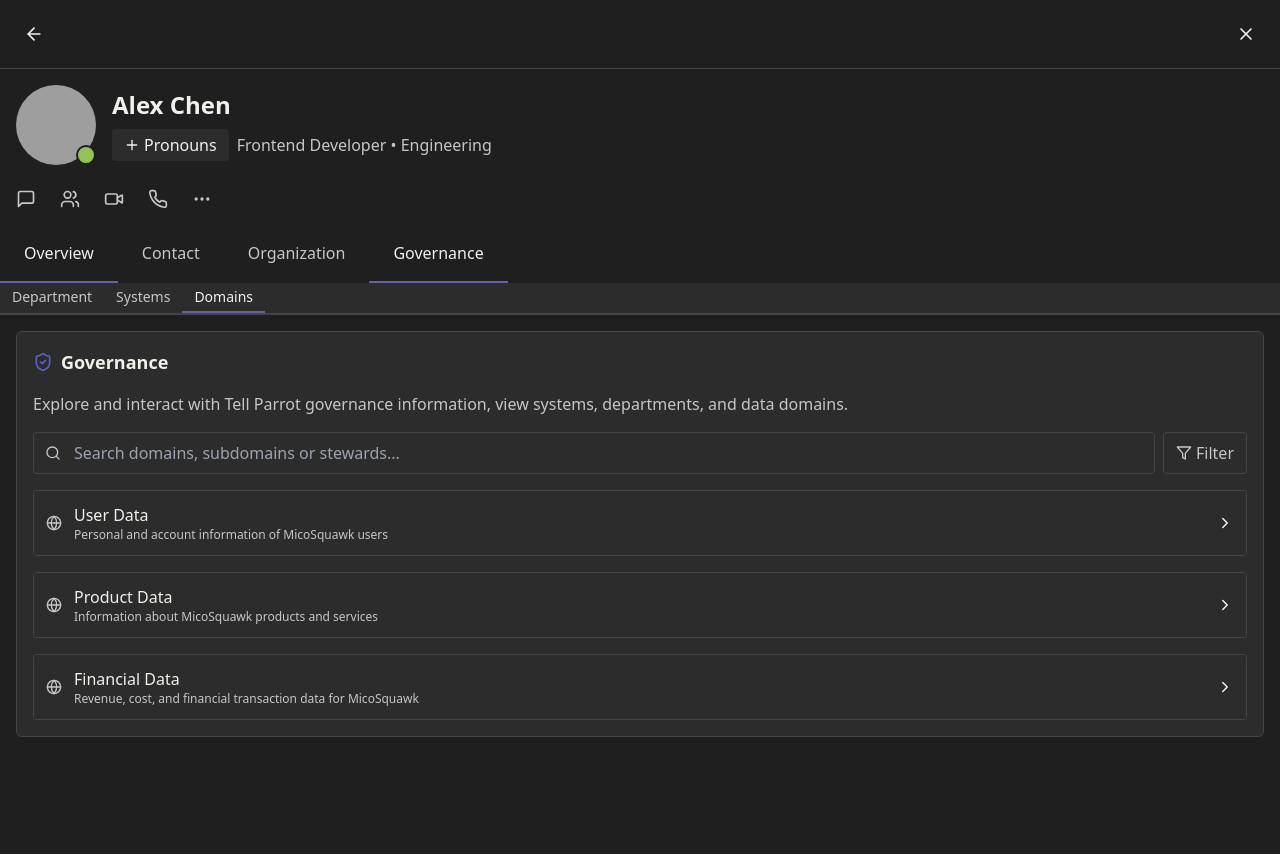
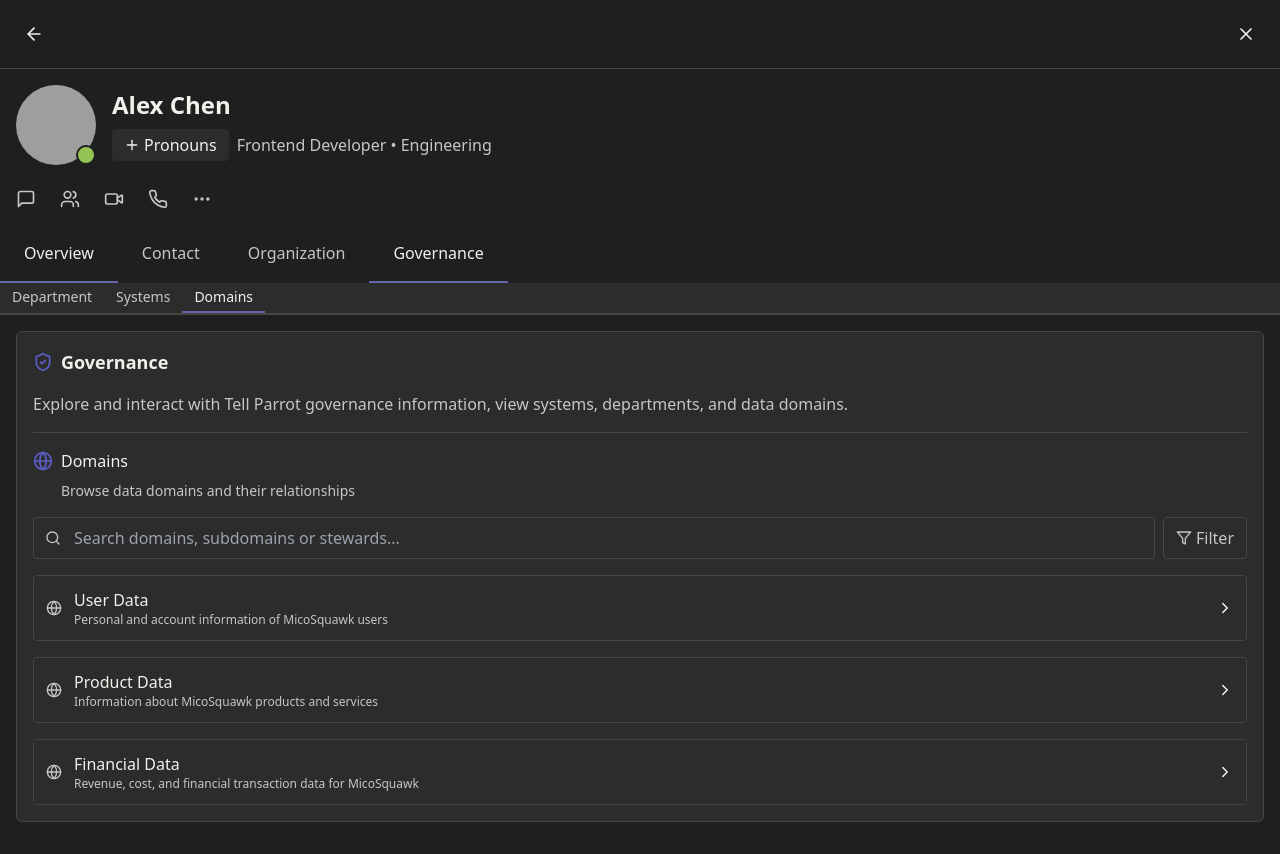
Before and after one commit to Walley411/parrot-tab-empower-67, a React (Vite) app: page /profile/1/governance/domains in a window 1280 px wide. Before the commit the page ends 800 px from the top, so only its background shows below. Built offline with nearby package versions, Linux system fonts and the light colour scheme; grey boxes are pictures that could not be loaded.

Commit message:
Add subline and icons to Governance tabs
Adds subline and icons to the Department, Systems, and Domains tabs under the Governance section.

```diff
--- a/src/pages/Parrot.tsx
+++ b/src/pages/Parrot.tsx
@@ -1,11 +1,30 @@
 
 import React from 'react';
-import { useParams, Outlet, Navigate } from 'react-router-dom';
-import { ShieldCheck } from 'lucide-react';
+import { useParams, Outlet, Navigate, useLocation } from 'react-router-dom';
+import { ShieldCheck, Building, Database, Globe } from 'lucide-react';
 
 const Governance = () => {
   // Extract the userId from params to ensure proper navigation
   const { userId } = useParams<{ userId: string }>();
+  const location = useLocation();
+
+  // Determine which sub-section we're on
+  const currentPath = location.pathname;
+
+  // Set up the section info based on current path
+  let sectionIcon = <Building size={20} className="mr-2 text-teams-accent" />;
+  let sectionTitle = "Department";
+  let sectionDescription = "View organizational departments and their system owners";
+
+  if (currentPath.includes('/governance/systems')) {
+    sectionIcon = <Database size={20} className="mr-2 text-teams-accent" />;
+    sectionTitle = "Systems";
+    sectionDescription = "Explore source systems and their connections";
+  } else if (currentPath.includes('/governance/domains')) {
+    sectionIcon = <Globe size={20} className="mr-2 text-teams-accent" />;
+    sectionTitle = "Domains";
+    sectionDescription = "Browse data domains and their relationships";
+  }
 
   return (
     <div className="animate-fade-in">
@@ -17,6 +36,18 @@ const Governance = () => {
         <p className="text-teams-secondarytext mb-4">
           Explore and interact with Tell Parrot governance information, view systems, departments, and data domains.
         </p>
+
+        {/* Section header with icon and description */}
+        <div className="mb-4 border-t border-teams-border pt-4">
+          <div className="flex items-center text-teams-text mb-2">
+            {sectionIcon}
+            <h3 className="font-medium">{sectionTitle}</h3>
+          </div>
+          <p className="text-sm text-teams-secondarytext ml-7">
+            {sectionDescription}
+          </p>
+        </div>
+
         <Outlet />
       </div>
     </div>
```
